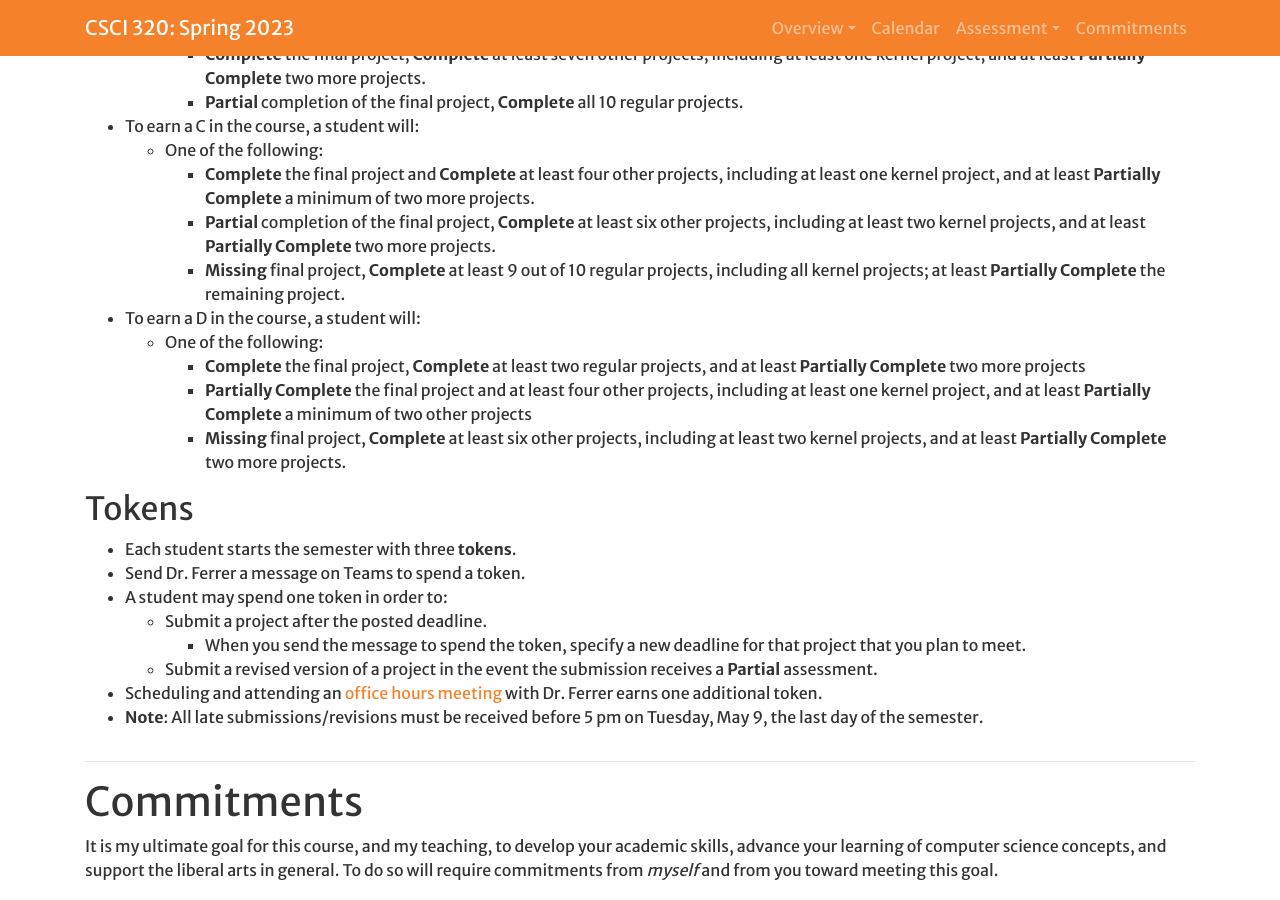
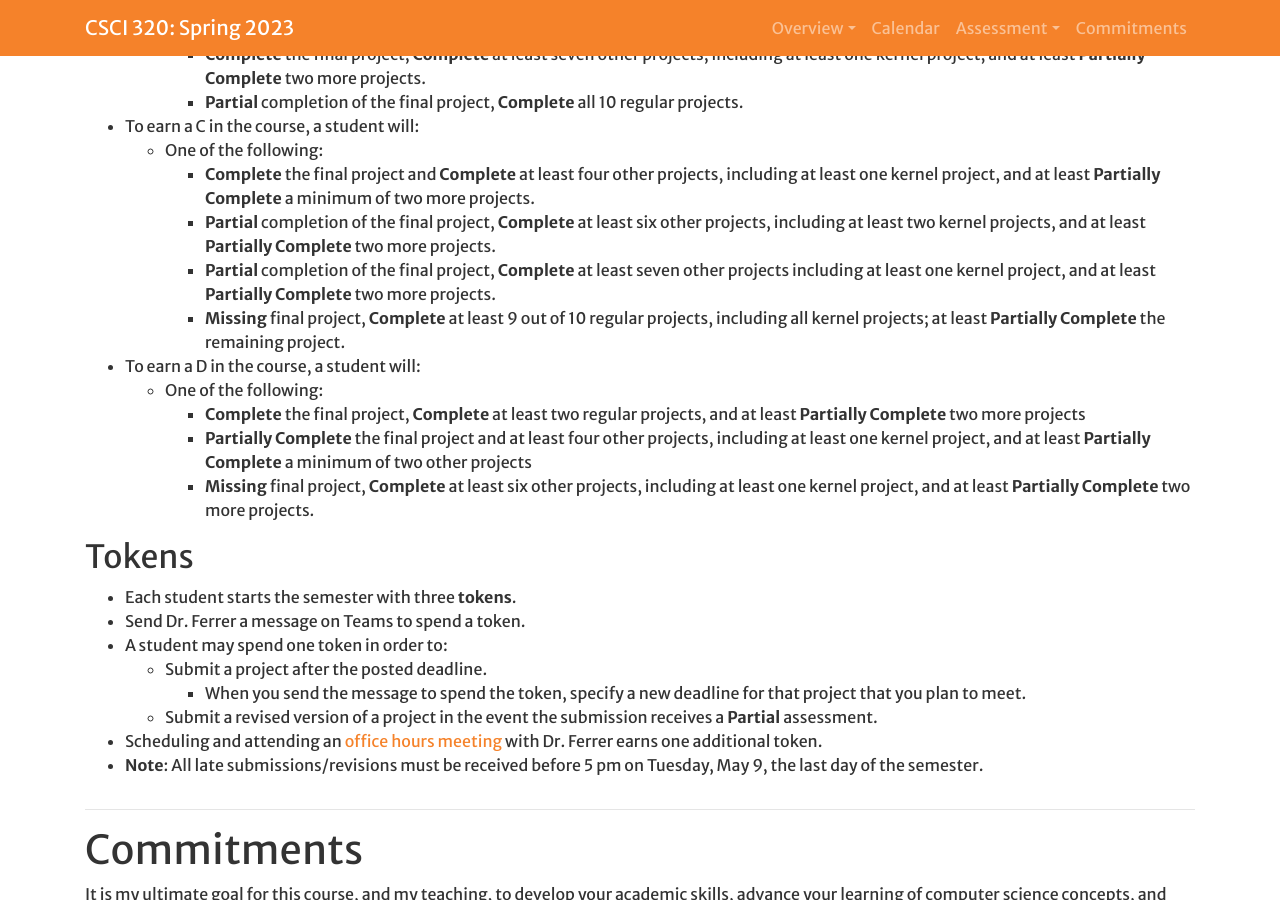
Before and after one commit to Hendrix-CS/csci320, a Jekyll site: the page built from index.md, in a window 1280 px wide and 900 px high, scrolled down 5504 px. Built offline with Jekyll 4.4.1, drawn with Linux system fonts in a browser that asks for light colours; a script that is not in the unit is left out; our own code applies the rules of GitHub Pages for plain Markdown files.

Commit message:
Specifications grading updates.

```diff
--- a/index.md
+++ b/index.md
@@ -180,12 +180,13 @@ Criteria for the latter two categories will be specified for each assignment. Fi
   * One of the following:
     * **Complete** the final project and **Complete** at least four other projects, including at least one kernel project, and at least **Partially Complete** a minimum of two more projects.
     * **Partial** completion of the final project, **Complete** at least six other projects, including at least two kernel projects, and at least **Partially Complete** two more projects.
+    * **Partial** completion of the final project, **Complete** at least seven other projects including at least one kernel project, and at least **Partially Complete** two more projects.
     * **Missing** final project, **Complete** at least 9 out of 10 regular projects, including all kernel projects; at least **Partially Complete** the remaining project.
 * To earn a D in the course, a student will:
   * One of the following:
     * **Complete** the final project, **Complete** at least two regular projects, and at least **Partially Complete** two more projects
     * **Partially Complete** the final project and at least four other projects, including at least one kernel project, and at least **Partially Complete** a minimum of two other projects
-    * **Missing** final project, **Complete** at least six other projects, including at least two kernel projects, and at least **Partially Complete** two more projects.
+    * **Missing** final project, **Complete** at least six other projects, including at least one kernel project, and at least **Partially Complete** two more projects.
 
 ## <a name="tokens">Tokens</a>
 * Each student starts the semester with three **tokens**.
```
